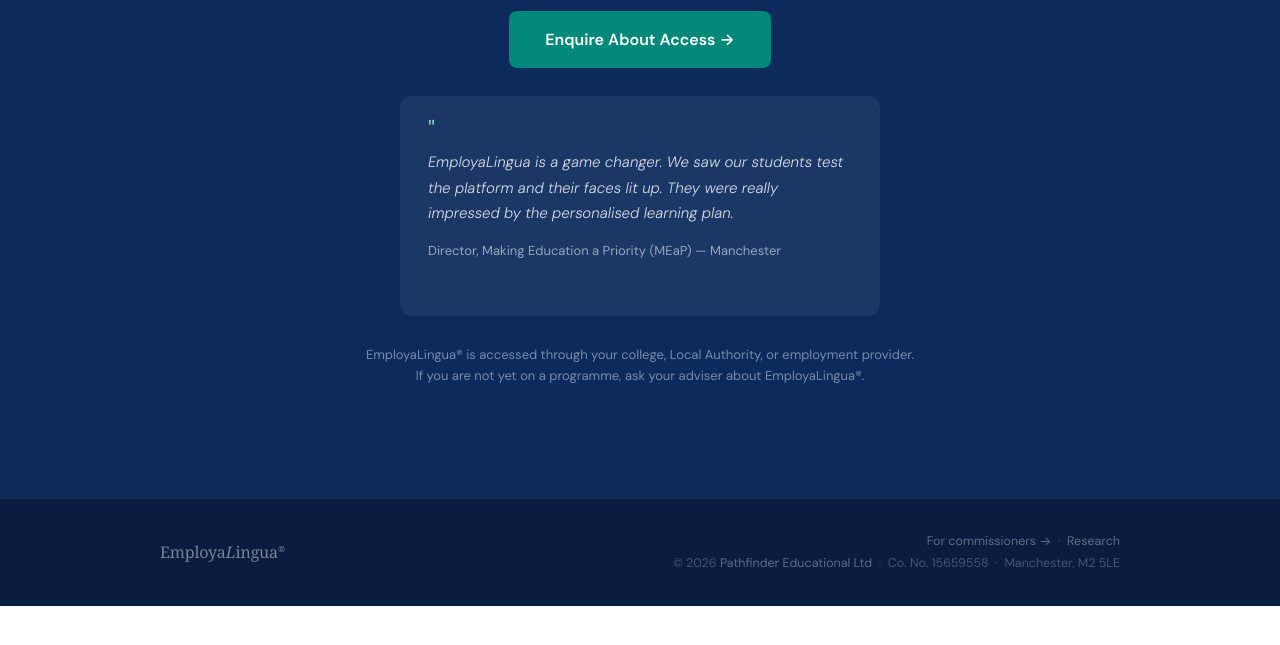
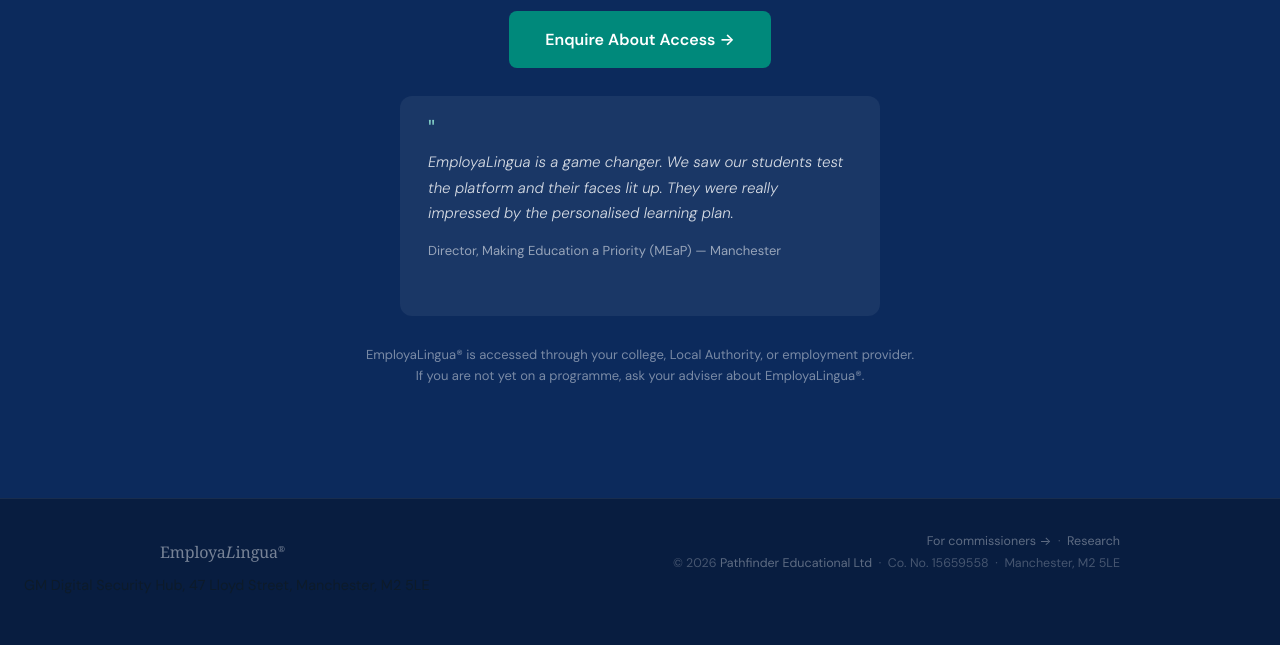
Before and after one commit to pthfndr88/employalingualanding, a plain HTML site: page learn/index.html in a window 1280 px wide. Shown: the part 2347-2992 px from the top of the page. Before the commit the page ends 2953 px from the top, so only its background shows below. Drawn offline with Linux system fonts and the light colour scheme; a web font is replaced by a local one.

Commit message:
Standardise Manchester contact address; retain product email

```diff
--- a/learn/index.html
+++ b/learn/index.html
@@ -356,7 +356,7 @@
       </div>
     </div>
   </div>
-</footer>
+<div class="container" style="padding:0 24px 24px;font-size:0.9rem"><address style="font-style:normal">GM Digital Security Hub, 47 Lloyd Street, Manchester, M2 5LE</address></div></footer>
 
 <script>
   const nav = document.getElementById('nav');
```
